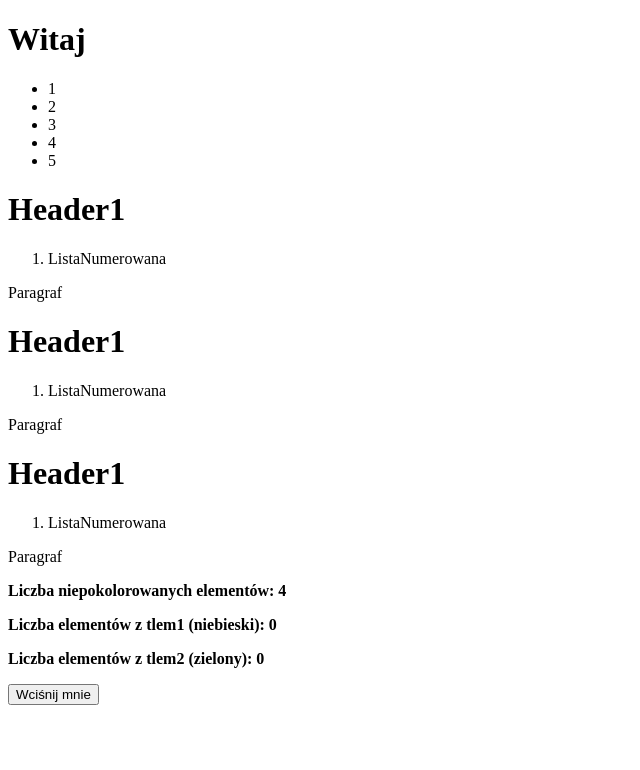
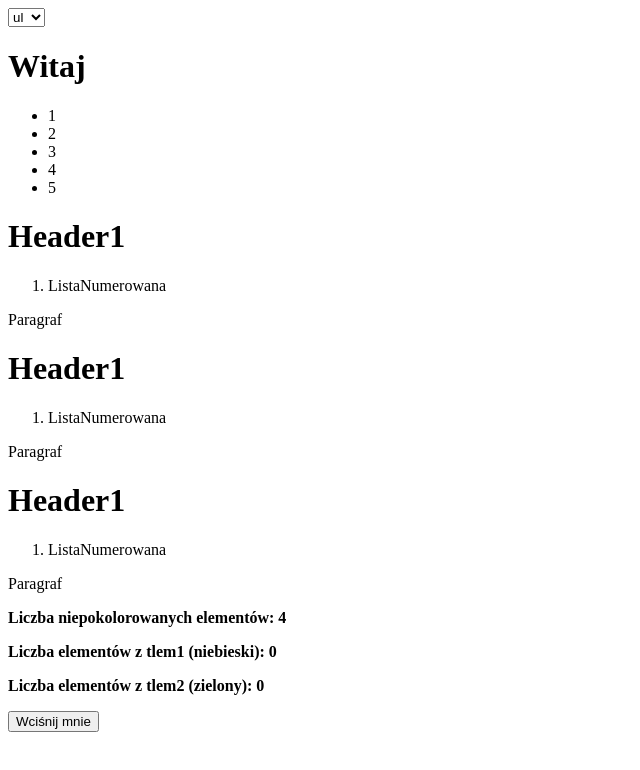
Before and after one commit to grzegorztomaszewski/JavaScript-SKNI, a plain HTML site: page 3/Moja praca domowa/index.html in a window 1280 px wide. Shown: the whole page, without its empty margins (0-640 px from the left). Drawn offline with Linux system fonts and the light colour scheme.

Commit message:
praca domowa cd.

```diff
--- a/3/Moja praca domowa/index.html
+++ b/3/Moja praca domowa/index.html
@@ -20,6 +20,12 @@
 </head>
 
 <body>
+    <select id="select">
+        <option value="ul">ul</option>
+        <option value="h1">h1</option>
+        <option value="ol">ol</option>
+        <option value="p">p</option>
+    </select>
     <h1>Witaj</h1>
 
     <ul>
```
Also changed, not shown: 3/Moja praca domowa/index.js (+12 -0 lines).
